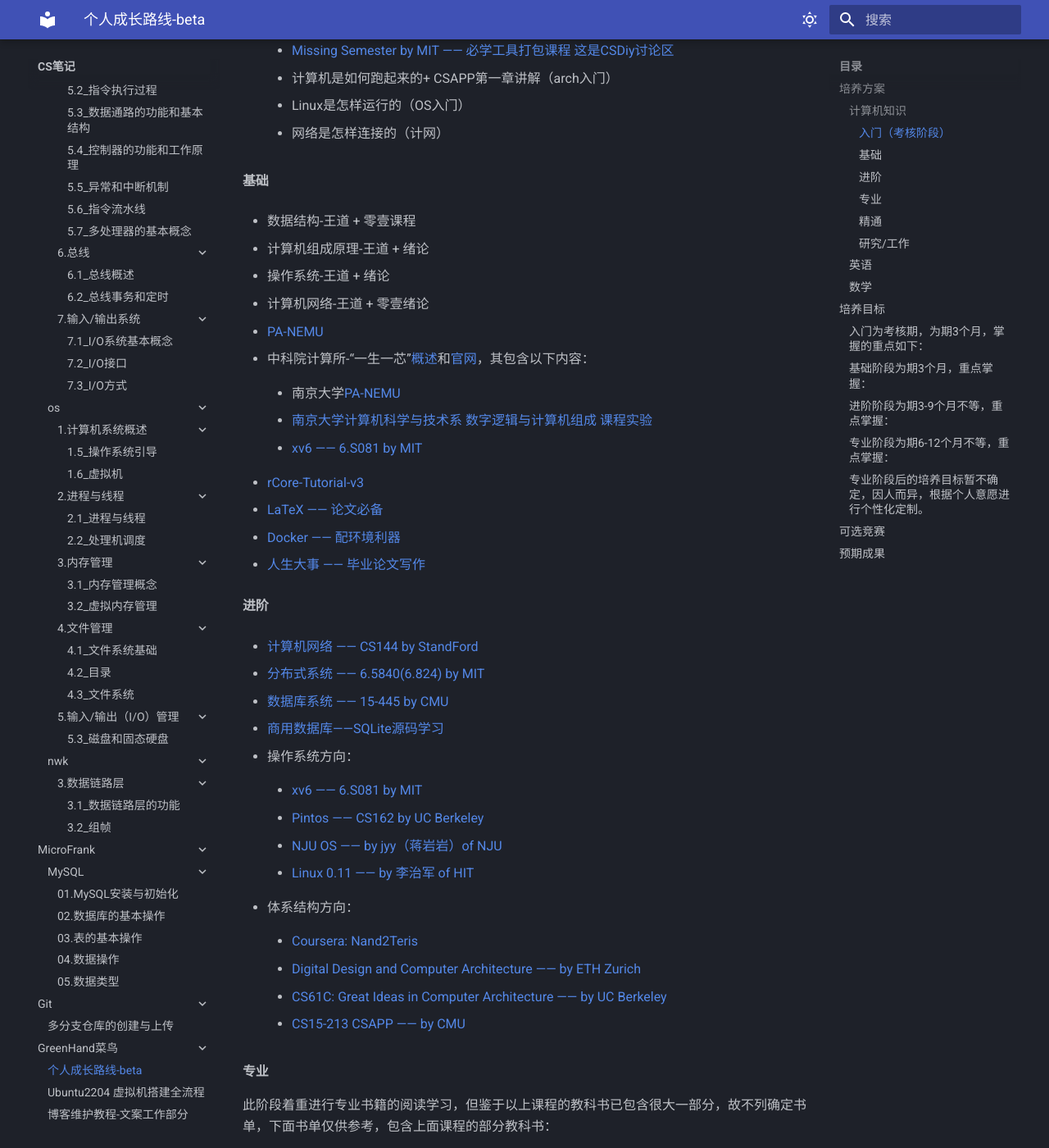
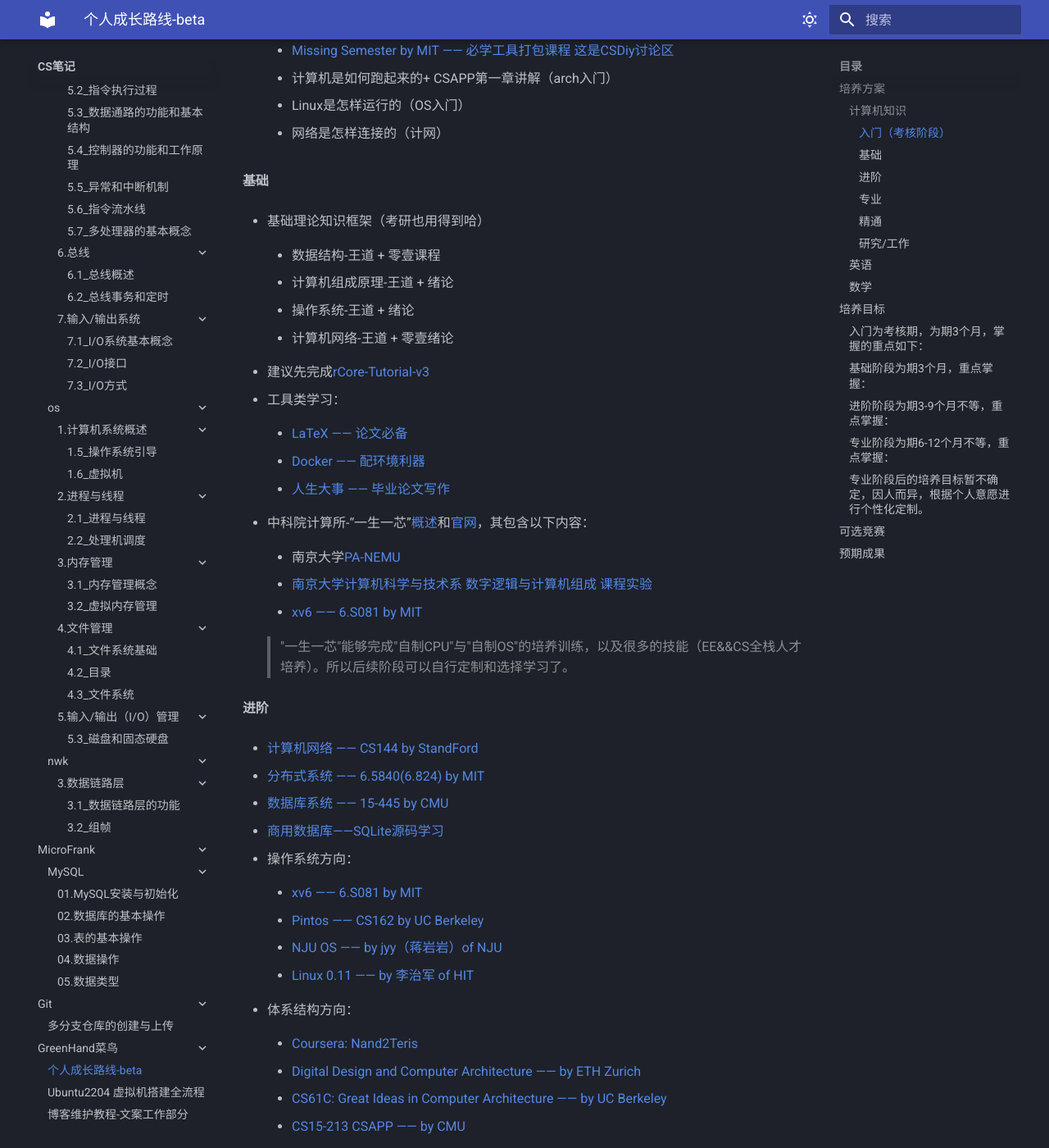
Before and after one commit to Haohahahaha/cs, an MkDocs documentation site: the page built from docs/greenhand/fertile/fertile.md, in a window 1280 px wide and 1400 px high, scrolled down 1376 px. Shown: the whole window at 82% size. Built offline with MkDocs 1.6.1 and Material for MkDocs 9.7.7, drawn with Linux system fonts in a browser that asks for light colours.

Commit message:
2023-07-03_03:08:02 update

```diff
--- a/docs/greenhand/fertile/fertile.md
+++ b/docs/greenhand/fertile/fertile.md
@@ -68,15 +68,27 @@
 
 #### 基础
 
-- 数据结构-王道 + 零壹课程
+- 基础理论知识框架（考研也用得到哈）
 
-- 计算机组成原理-王道 + 绪论
+    - 数据结构-王道 + 零壹课程
 
-- 操作系统-王道 + 绪论
+    - 计算机组成原理-王道 + 绪论
 
-- 计算机网络-王道 + 零壹绪论
+    - 操作系统-王道 + 绪论
 
-- [PA-NEMU](https://nju-projectn.github.io/ics-pa-gitbook/ics2022/)
+    - 计算机网络-王道 + 零壹绪论
+
+- 建议先完成[rCore-Tutorial-v3](http://rcore-os.cn/rCore-Tutorial-Book-v3/)
+
+- 工具类学习：
+
+    - [LaTeX —— 论文必备](https://csdiy.wiki/%E5%BF%85%E5%AD%A6%E5%B7%A5%E5%85%B7/LaTeX/)
+
+    - [Docker —— 配环境利器](https://csdiy.wiki/%E5%BF%85%E5%AD%A6%E5%B7%A5%E5%85%B7/Docker/)
+
+    - [人生大事 —— 毕业论文写作](https://csdiy.wiki/%E5%BF%85%E5%AD%A6%E5%B7%A5%E5%85%B7/thesis/)
+
+
 
 - 中科院计算所-“一生一芯”[概述](https://ysyx.oscc.cc/docs/about/intro/overview.html)和[官网](https://ysyx.oscc.cc/)，其包含以下内容：
 
@@ -86,13 +98,7 @@
 
     - [xv6 —— 6.S081 by MIT](https://pdos.csail.mit.edu/6.828/2021/schedule.html)
 
-- [rCore-Tutorial-v3](http://rcore-os.cn/rCore-Tutorial-Book-v3/)
-
-- [LaTeX —— 论文必备](https://csdiy.wiki/%E5%BF%85%E5%AD%A6%E5%B7%A5%E5%85%B7/LaTeX/)
-
-- [Docker —— 配环境利器](https://csdiy.wiki/%E5%BF%85%E5%AD%A6%E5%B7%A5%E5%85%B7/Docker/)
-
-- [人生大事 —— 毕业论文写作](https://csdiy.wiki/%E5%BF%85%E5%AD%A6%E5%B7%A5%E5%85%B7/thesis/)
+    > "一生一芯"能够完成"自制CPU"与"自制OS"的培养训练，以及很多的技能（EE&&CS全栈人才培养）。所以后续阶段可以自行定制和选择学习了。
 
 #### 进阶
 
```
